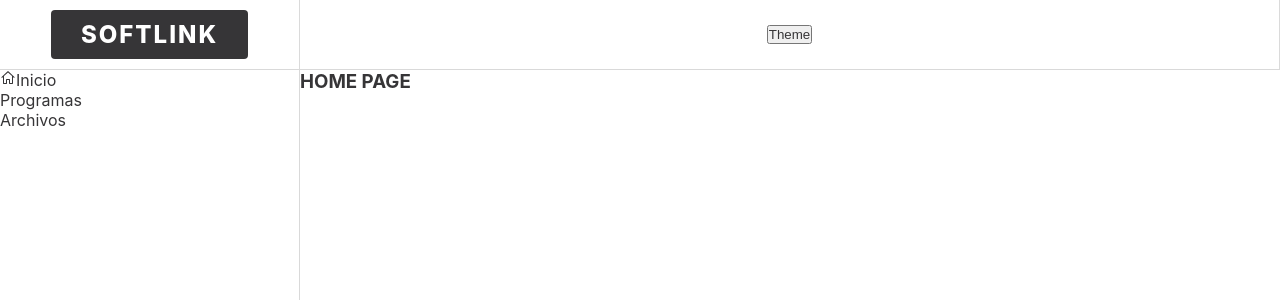
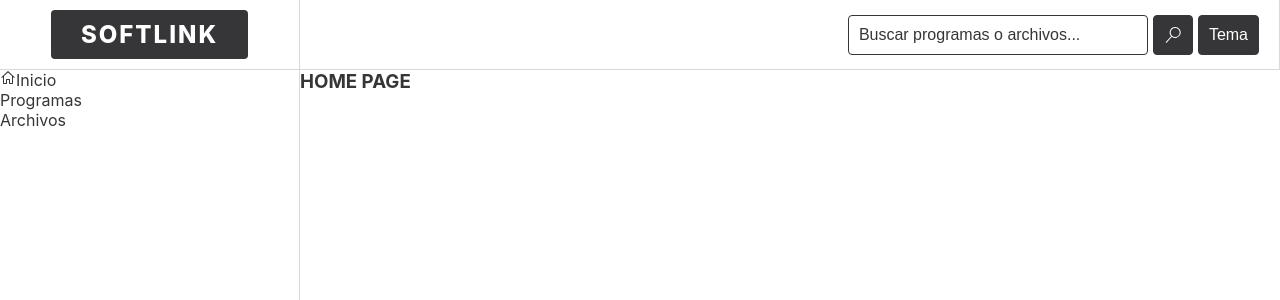
Before and after one commit to munozrc/app-village, a React (Create React App) app: page / in a window 1280 px wide. Shown: the top 300 px of the page. Built offline with nearby package versions, Linux system fonts and the light colour scheme.

Commit message:
styles button change theme

```diff
--- a/src/layouts/Header.tsx
+++ b/src/layouts/Header.tsx
@@ -1,5 +1,6 @@
 import { HeaderContainer } from "./ParentContainer";
 import styled from "styled-components";
+import { VscSearch } from "react-icons/vsc";
 
 type HeaderProps = {
   toggleTheme: (event: React.MouseEvent<HTMLButtonElement>) => void;
@@ -14,7 +15,16 @@ export default function Header({ toggleTheme }: HeaderProps) {
         </RectangleLogo>
       </ContainerLogo>
       <ContainerTools>
-        <button onClick={toggleTheme}>Theme</button>
+        <WrapperInput>
+          <SearchInput
+            type={"text"}
+            placeholder={"Buscar programas o archivos..."}
+          />
+          <SearchButton>
+            <VscSearch size={"1.2em"} />
+          </SearchButton>
+        </WrapperInput>
+        <ThemeButton onClick={toggleTheme}>Tema</ThemeButton>
       </ContainerTools>
     </HeaderContainer>
   );
@@ -31,8 +41,9 @@ const ContainerLogo = styled.div`
 const ContainerTools = styled.div`
   grid-area: tools;
   display: flex;
-  justify-content: center;
+  justify-content: flex-end;
   align-items: center;
+  padding: 0px 20px;
   border-right: 1px solid rgba(68, 68, 68, 0.2);
 `;
 
@@ -48,3 +59,93 @@ const Logo = styled.h1`
   letter-spacing: 2px;
   color: ${({ theme }) => theme.background};
 `;
+
+const WrapperInput = styled.div`
+  display: flex;
+  flex-direction: row;
+  height: 40px;
+`;
+
+const SearchInput = styled.input`
+  min-width: 300px;
+  height: 100%;
+  border: 1px solid ${({ theme }) => theme.text};
+  border-radius: 4px;
+  padding-left: 10px;
+  margin-right: 5px;
+  background: ${({ theme }) => theme.background};
+  font-size: 1em;
+
+  &:focus {
+    outline: none;
+    box-shadow: 0px 0px 0px 2px #666;
+  }
+
+  &::placeholder {
+    color: ${({ theme }) => theme.text};
+  }
+`;
+
+const SearchButton = styled.button`
+  width: 40px;
+  height: 100%;
+  display: flex;
+  justify-content: center;
+  align-items: center;
+  background: ${({ theme }) => theme.text};
+  border: 1px solid ${({ theme }) => theme.text};
+  border-radius: 4px;
+  cursor: pointer;
+  transition: all 0.3s ease;
+
+  &:focus {
+    outline: none;
+    box-shadow: 0px 0px 0px 2px #666;
+  }
+
+  & svg {
+    fill: ${({ theme }) => theme.background};
+  }
+
+  &:hover {
+    background: ${({ theme }) => theme.background};
+  }
+
+  &:hover svg {
+    fill: ${({ theme }) => theme.text};
+  }
+`;
+
+const ThemeButton = styled.button`
+  height: 40px;
+  display: flex;
+  justify-content: center;
+  align-items: center;
+  background: ${({ theme }) => theme.text};
+  border: 1px solid ${({ theme }) => theme.text};
+  border-radius: 4px;
+  padding: 0px 10px;
+  cursor: pointer;
+  transition: all 0.3s ease;
+  margin-left: 5px;
+  color: ${({ theme }) => theme.background};
+  font-size: 1em;
+
+  &:focus {
+    outline: none;
+    box-shadow: 0px 0px 0px 2px #666;
+  }
+
+  & svg {
+    fill: ${({ theme }) => theme.background};
+  }
+
+  &:hover {
+    background: ${({ theme }) => theme.background};
+    color: ${({ theme }) => theme.text};
+  }
+
+  &:hover svg {
+    fill: ${({ theme }) => theme.text};
+  }
+`;
```
